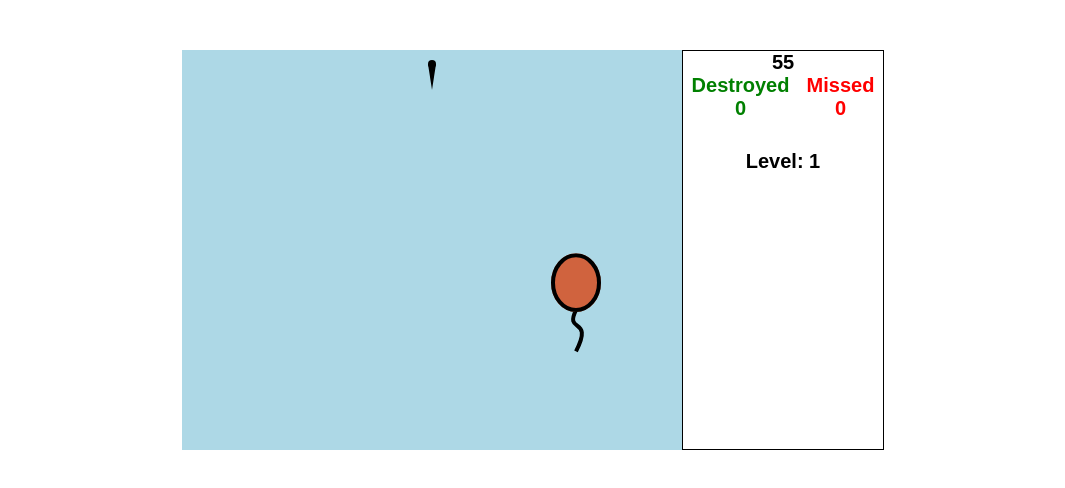
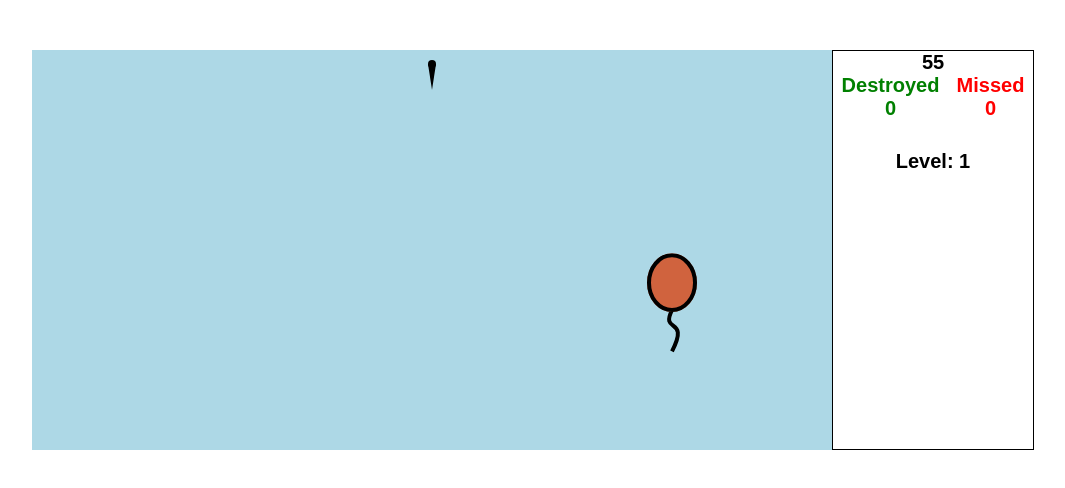
Before and after one commit to a413x/balloons, a website with bundled scripts: page public/index.html in a window 1280 px wide. Shown: the whole page, without its empty margins (107-1172 px from the left). Built offline with nearby package versions, Linux system fonts and the light colour scheme.

Commit message:
Make svg wider

```diff
--- a/public/index.html
+++ b/public/index.html
@@ -7,8 +7,8 @@
   </head>
   <body>
     <div class = "app">
-      <svg class = "game-svg" width = "500" height = "400">
-        <rect class="background" width = "500" height = "400"></rect>
+      <svg class = "game-svg" width = "800" height = "400">
+        <rect class="background" width = "800" height = "400"></rect>
       </svg>
       <div class = "game-interface">
         <div class = "timer">60</div>
```
